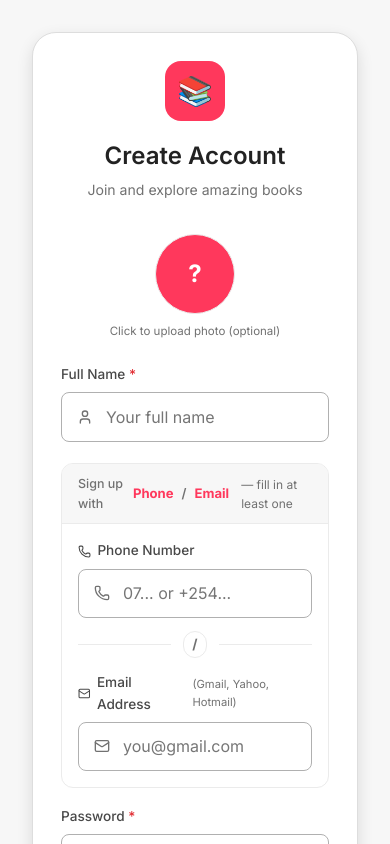
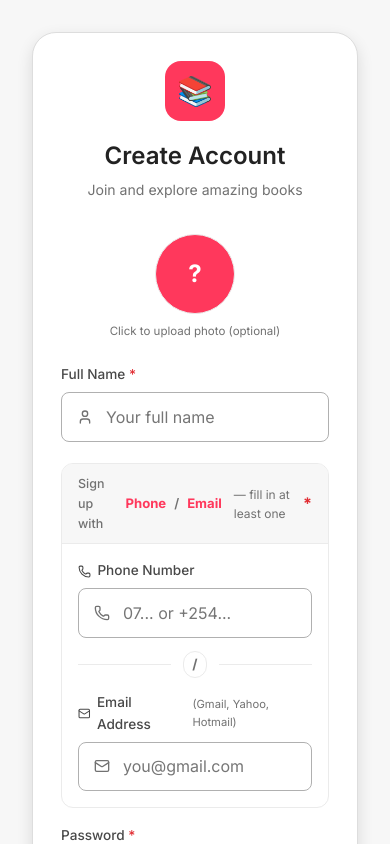
Before and after one commit to Peterngacha85/author, a React (Vite) app in the folder fronted/: page /register in a window 390 px wide. Shown: the top 844 px of the page. Built offline with nearby package versions, Linux system fonts and the light colour scheme; no server answers; a web font is replaced by a local one.

Commit message:
Show red border and asterisk on phone/email section when neither is filled

```diff
--- a/fronted/src/pages/auth/Register.jsx
+++ b/fronted/src/pages/auth/Register.jsx
@@ -12,6 +12,7 @@ export default function Register() {
   const [photoPreview, setPhotoPreview] = useState(null);
   const [photoFile, setPhotoFile] = useState(null);
   const [form, setForm] = useState({ name: '', phone: '', email: '', password: '' });
+  const [contactError, setContactError] = useState(false);
 
   useEffect(() => {
     if (!authLoading && user) {
@@ -19,7 +20,11 @@ export default function Register() {
     }
   }, [user, authLoading, navigate]);
 
-  const handleChange = e => setForm(prev => ({ ...prev, [e.target.name]: e.target.value }));
+  const handleChange = e => {
+    const { name, value } = e.target;
+    setForm(prev => ({ ...prev, [name]: value }));
+    if ((name === 'phone' || name === 'email') && value.trim()) setContactError(false);
+  };
 
   const handlePhoto = (e) => {
     const file = e.target.files[0];
@@ -37,9 +42,11 @@ export default function Register() {
       return;
     }
     if (!form.phone && !form.email) {
+      setContactError(true);
       toast.error('Please enter a phone number or email address');
       return;
     }
+    setContactError(false);
     const allowedDomains = ['gmail.com', 'yahoo.com', 'hotmail.com'];
     if (form.email) {
       const domain = form.email.toLowerCase().split('@')[1];
@@ -117,16 +124,16 @@ export default function Register() {
 
           {/* ─── Credential Section ─── */}
           <div style={{
-            border: '1px solid var(--border-color)',
+            border: `1px solid ${contactError ? 'var(--danger)' : 'var(--border-color)'}`,
             borderRadius: 'var(--radius-md)',
             overflow: 'hidden',
             marginTop: '0.25rem'
           }}>
             {/* Header hint */}
             <div style={{
-              background: 'var(--bg-base)',
+              background: contactError ? 'rgba(var(--danger-rgb, 220,38,38), 0.06)' : 'var(--bg-base)',
               padding: '0.6rem 1rem',
-              borderBottom: '1px solid var(--border-color)',
+              borderBottom: `1px solid ${contactError ? 'var(--danger)' : 'var(--border-color)'}`,
               display: 'flex',
               alignItems: 'center',
               gap: '0.5rem'
@@ -138,6 +145,7 @@ export default function Register() {
               <span style={{ fontSize: '0.82rem', color: 'var(--text-muted)', fontWeight: 600 }}>/</span>
               <span style={{ fontSize: '0.82rem', fontWeight: 700, color: 'var(--color-primary)' }}>Email</span>
               <span style={{ fontSize: '0.75rem', color: 'var(--text-muted)', marginLeft: '0.25rem' }}>— fill in at least one</span>
+              <span style={{ color: 'var(--danger)', fontWeight: 700, marginLeft: '0.1rem' }}>*</span>
             </div>
 
             <div style={{ padding: '1rem', display: 'flex', flexDirection: 'column', gap: '0.85rem' }}>
```
